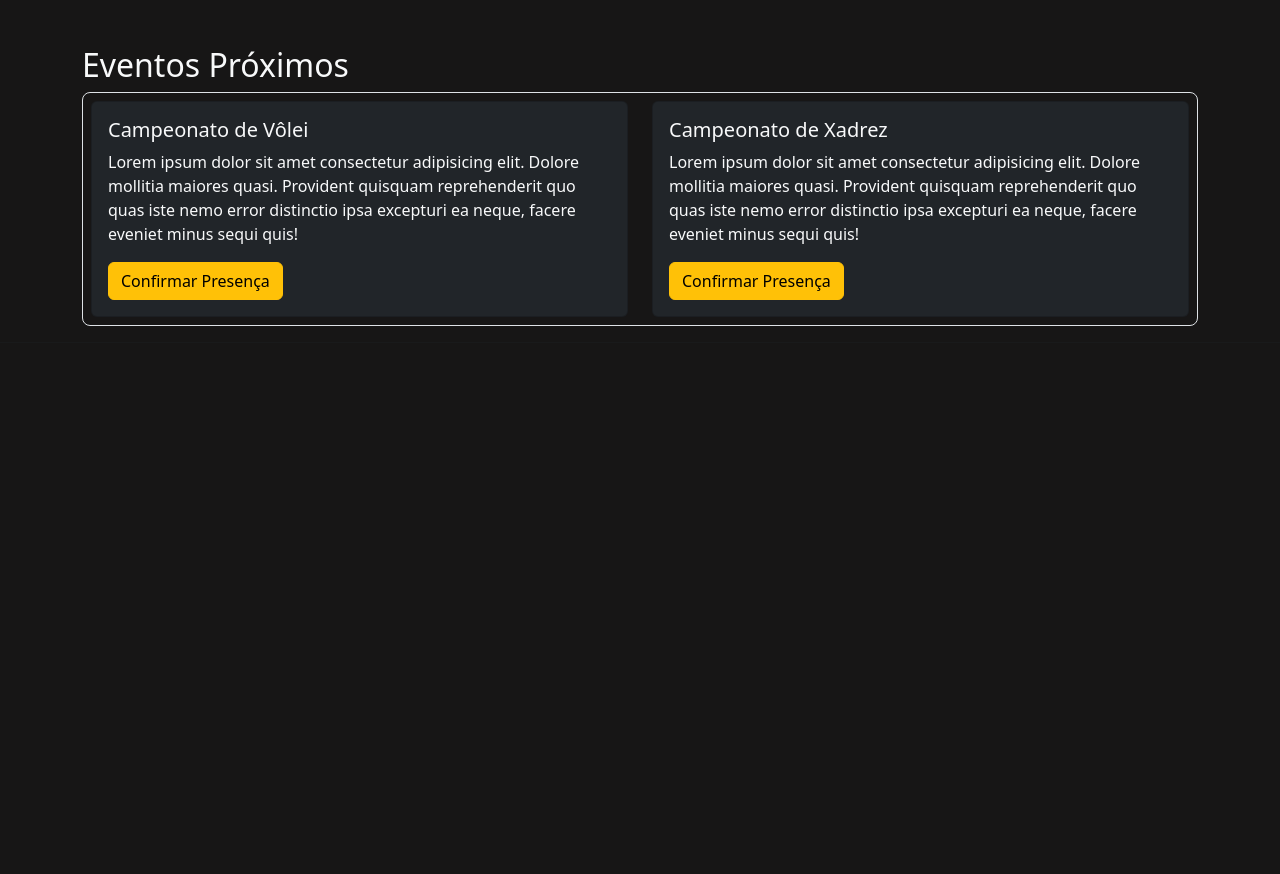
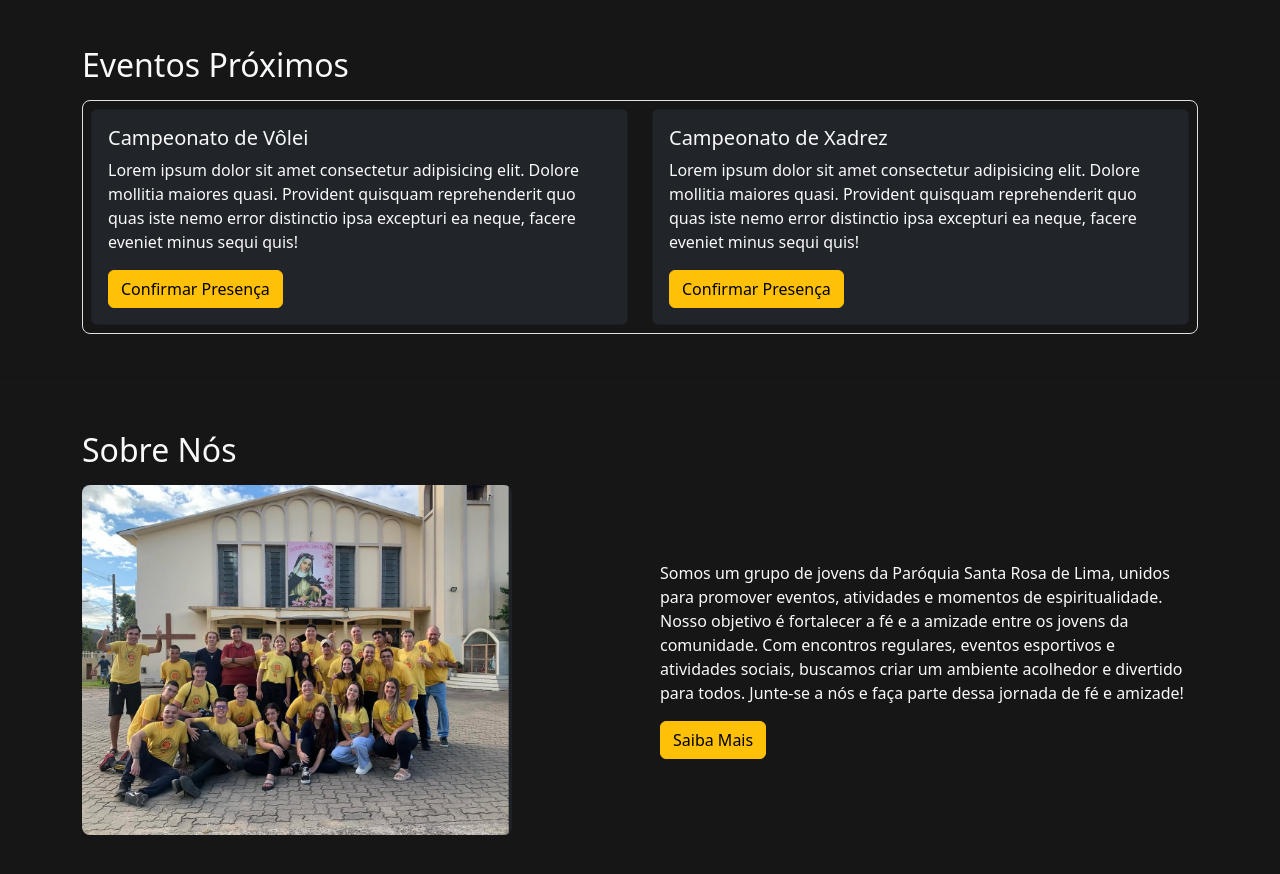
Before and after one commit to ZarthDev/sitecljsrl, a plain HTML site: page index.html in a window 1280 px wide. Shown: the part 88-962 px from the top of the page. Before the commit the page ends 800 px from the top, so only its background shows below. Drawn offline with nearby package versions, Linux system fonts and the light colour scheme.

Commit message:
about us session

```diff
--- a/index.html
+++ b/index.html
@@ -25,7 +25,7 @@
 
     <!-- Events Area -->
     <div class="container mt-5">
-        <h2 class="text-light">Eventos Próximos</h2>
+        <h2 class="text-light mb-3">Eventos Próximos</h2>
         <div class="p-2 border rounded-3">
             <div class="row">
               <div class="col-sm-6 mb-3 mb-sm-0">
@@ -50,7 +50,28 @@
         </div>
     </div>
 
-    <hr>
+    <hr class="bg-light mt-5">
+
+    <!-- About Us -->
+     <div class="container mt-5 mb-5">
+        <h2 class="text-light mb-3">Sobre Nós</h2>
+        <div class="row align-items-center mb-3">
+            <div class="col-md-6 mb-3 mb-md-0">
+                <img src="images/IMG_0204.PNG" alt="Sobre Nós" class="img-fluid rounded-3" style="max-width: 100%; height: 350px;">
+            </div>
+            <div class="col-md-6">
+                <div class="p-2 rounded-3">
+                    <p class="text-light">
+                        Somos um grupo de jovens da Paróquia Santa Rosa de Lima, unidos para promover eventos, atividades e momentos de espiritualidade. Nosso objetivo é fortalecer a fé e a amizade entre os jovens da comunidade. Com encontros regulares, eventos esportivos e atividades sociais, buscamos criar um ambiente acolhedor e divertido para todos. Junte-se a nós e faça parte dessa jornada de fé e amizade!
+                    </p>
+                    <button class="btn btn-warning">Saiba Mais</button>
+                </div>
+            </div>
+        </div>
+
+     </div>
+
+     <hr class="bg-light mt-5">
 
     <script src="https://cdn.jsdelivr.net/npm/bootstrap@5.3.7/dist/js/bootstrap.bundle.min.js" integrity="sha384-ndDqU0Gzau9qJ1lfW4pNLlhNTkCfHzAVBReH9diLvGRem5+R9g2FzA8ZGN954O5Q" crossorigin="anonymous"></script>
 </body>
```
Also changed, not shown: images/IMG_0204.PNG (added), 1 other file.
